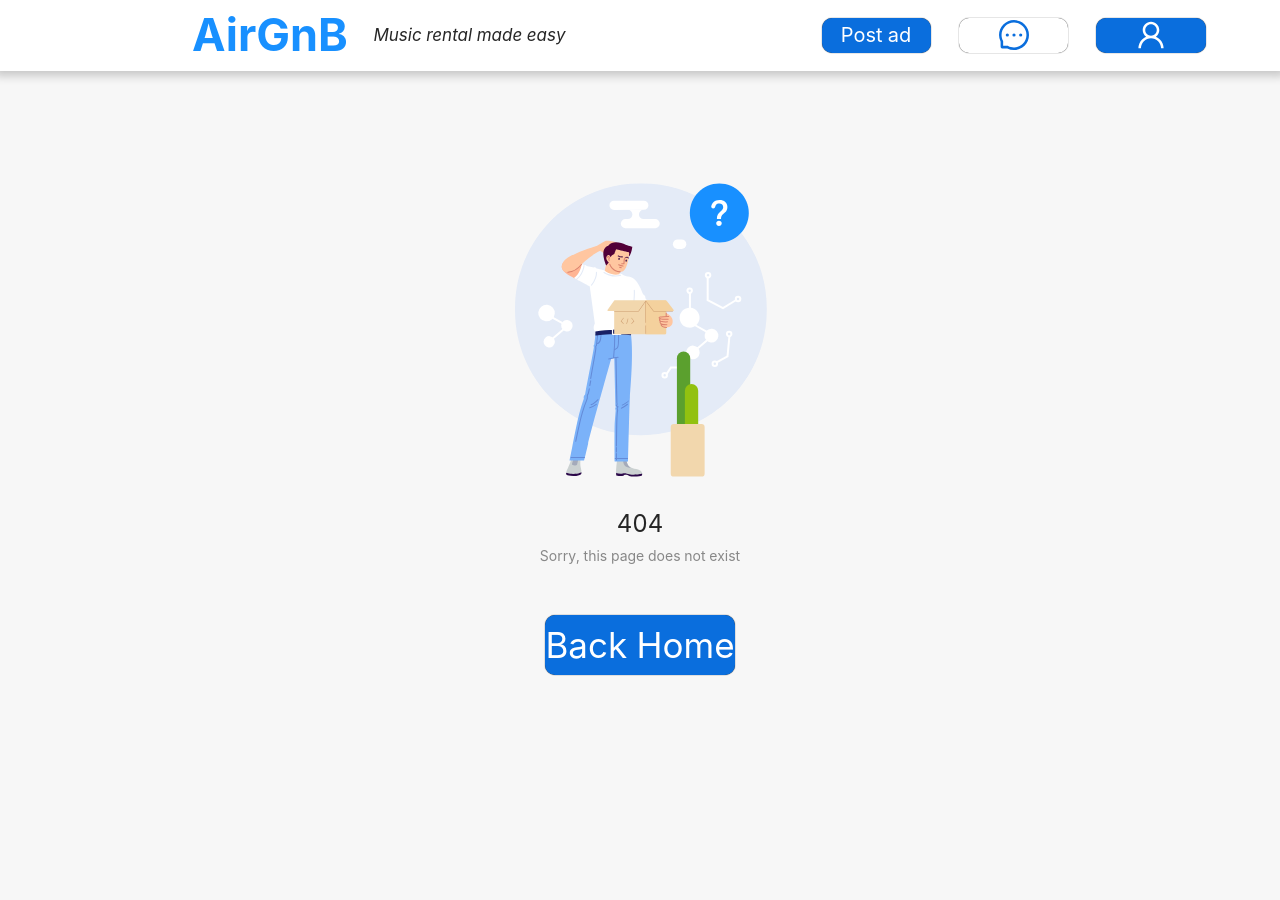
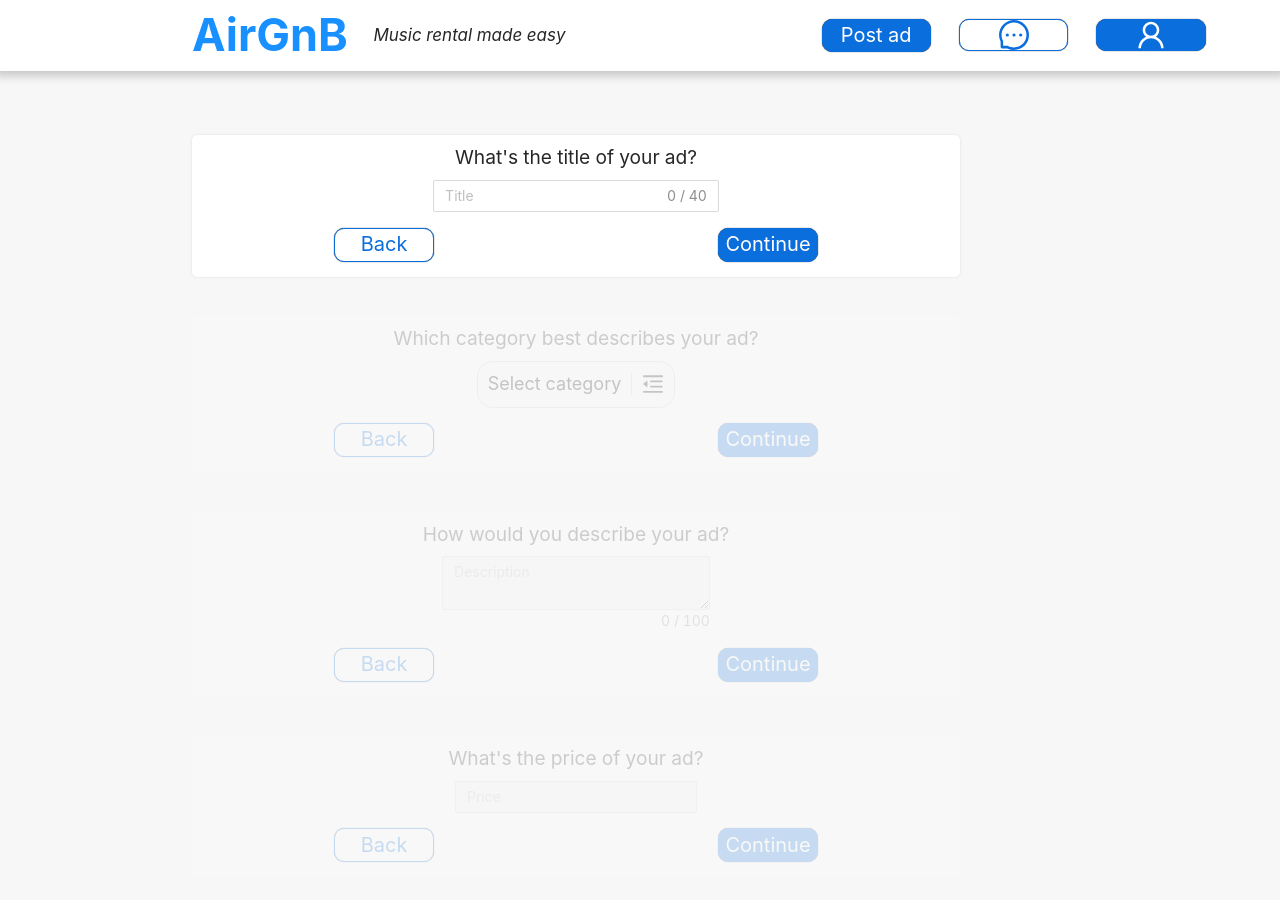
Before and after one commit to leo-dao/AirGnB, a React (Create React App) app in the folder frontend/: page /post-ad in a window 1280 px wide. Before the commit this address had no page. Shown: the top 900 px of the page. Before the commit the page ends 800 px from the top, so only its background shows below. Built offline with nearby package versions, Linux system fonts and the light colour scheme.

Commit message:
Started post-ad page, conditional render of elements

```diff
--- a/frontend/src/App.tsx
+++ b/frontend/src/App.tsx
@@ -10,6 +10,7 @@ import SignIn from './components/Molecules/SignIn';
 import Register from './components/Molecules/Register';
 import Error from './components/Molecules/Error';
 import LoginPage from './components/Pages/LoginPage';
+import PostAd from './components/Pages/PostAd';
 
 function App() {
   return (
@@ -20,8 +21,9 @@ function App() {
         <Route path="/catalog" element={<Catalog data={adData} />} />
         <Route path="/profile/:userId" element={<UserProfile data={userData} ads={adData} />} />
         <Route path="/catalog/:adId" element={<AdProfile data={adData} />} />
-        <Route path="/loginPage" element={<LoginPage />} />
-        <Route path="/signin" element={<SignIn />} />
+        <Route path="/post-ad" element={<PostAd />} />
+        <Route path="/login-page" element={<LoginPage />} />
+        <Route path="/sign-in" element={<SignIn />} />
         <Route path="/register" element={<Register />} />
         <Route path="*" element={<Error msg="" />} />
       </Routes>
--- a/frontend/src/components/Atoms/Button/index.tsx
+++ b/frontend/src/components/Atoms/Button/index.tsx
@@ -7,23 +7,32 @@ interface Props {
     height?: number,
     fontSize?: number,
     backgroundColor?: string,
+    disabled?: boolean,
     color?: string,
+    borderRadius?: number,
     onClick?: () => void,
     goTo?: string,
 }
 
 const Button = (props: Props) => {
 
+    var onClick = props.onClick
+
+    if (props.disabled) {
+        onClick = () => { }
+    }
+
     const style = {
-        borderRadius: "10px",
+        borderRadius: props.borderRadius ? props.borderRadius : "10px",
         display: "flex",
         justifyContent: "center",
         alignItems: "center",
         boxShadow: "0px 0px 1px black",
-        cursor: "pointer",
-        width: `${props.width}%` || "100%",
-        height: props.height || "100%",
+        cursor: props.disabled ? "not-allowed" : "pointer",
+        width: props.width ? `${props.width}%` : "5em",
+        height: props.height ? `${props.width}%` : "1.7em",
         fontSize: props.fontSize,
+        border: "0.8px solid #0A6EDD",
         backgroundColor: props.backgroundColor ? props.backgroundColor : '#0A6EDD',
         color: props.color ? props.color : 'white',
     }
@@ -36,7 +45,7 @@ const Button = (props: Props) => {
         )
     }
     else {
-        button = <div style={style} onClick={props.onClick}> {props.text} {props.component}</div>
+        button = <div style={style} onClick={onClick}> {props.text} {props.component}</div>
     }
 
 
--- a/frontend/src/components/Molecules/DropdownMenu/index.tsx
+++ b/frontend/src/components/Molecules/DropdownMenu/index.tsx
@@ -4,6 +4,7 @@ import { Dropdown } from 'antd';
 interface DropdownProps {
     menu: React.ReactElement;
     button: React.ReactElement;
+    disabled?: boolean;
 }
 
 const DropdownMenu = (props: DropdownProps) => {
@@ -12,6 +13,7 @@ const DropdownMenu = (props: DropdownProps) => {
             overlay={props.menu}
             trigger={['click']}
             placement="bottomCenter"
+            disabled={props.disabled}
         >
             <a onClick={e => e.preventDefault()}>
                 {props.button}
--- a/frontend/src/components/Molecules/SortCategories/index.tsx
+++ b/frontend/src/components/Molecules/SortCategories/index.tsx
@@ -5,6 +5,7 @@ import Categories from "./Categories";
 
 interface Props {
     onClick: (value: string) => void;
+    disabled?: boolean;
     category: string;
     color: string;
 }
@@ -21,7 +22,7 @@ const SortCategories = (props: Props) => {
             border: "1px solid #ccc",
             borderRadius: "15px",
             fontSize: "15px",
-            cursor: "pointer",
+            cursor: props.disabled ? "not-allowed" : "pointer",
         }}>
             <div style={{
                 display: "flex",
@@ -29,13 +30,13 @@ const SortCategories = (props: Props) => {
                 justifyContent: "center",
                 marginLeft: "10px",
                 marginRight: "10px",
-                cursor: "pointer",
+                cursor: props.disabled ? "not-allowed" : "pointer",
                 textAlign: "center",
                 fontSize: "18px",
                 color: props.color,
                 height: "2.5em",
             }}>
-                {props.category === "" ? "Sort by" : props.category}
+                {props.category === "" ? "Select category" : props.category}
             </div>
 
             <div style={{
@@ -55,6 +56,7 @@ const SortCategories = (props: Props) => {
 
     return (
         <DropdownMenu
+            disabled={props.disabled}
             button={sortButton}
             menu={<Categories onClick={props.onClick} />}
         />
--- /dev/null
+++ b/frontend/src/components/Organisms/AdPostBox/index.tsx
@@ -0,0 +1,72 @@
+import React from "react";
+import Button from "../../Atoms/Button";
+
+interface Props {
+    width?: number;
+    height?: number;
+    opacity?: number;
+    continue?: () => void;
+    disabled?: boolean;
+    back?: () => void;
+    title: string;
+    selection: React.ReactNode;
+}
+
+const AdPostBox = (props: Props) => {
+
+    return (
+        <div style={{
+            display: "flex",
+            flexDirection: "column",
+            backgroundColor: "white",
+            borderRadius: "5px",
+            boxShadow: "0px 0px 3px 0px rgba(0,0,0,0.1)",
+            alignItems: "center",
+            marginBottom: "3%",
+            width: props.width ? props.width : "60%",
+            height: props.height ? props.height : "100%",
+            opacity: props.opacity,
+            cursor: props.disabled ? "not-allowed" : "auto",
+            transition: "opacity 0.8s ease-in-out"
+        }}>
+            <div style={{
+                display: "flex",
+                marginTop: "1%",
+                marginBottom: "1%",
+                fontSize: "1.2rem",
+            }}>
+                {props.title}
+            </div>
+            <div style={{
+            }}>
+                {props.selection}
+            </div>
+            <div style={{
+                display: "flex",
+                flexDirection: "row",
+                justifyContent: "space-around",
+                width: "100%",
+                marginTop: "2%",
+                marginBottom: "2%",
+            }}>
+                <Button
+                    text="Back"
+                    disabled={props.disabled}
+                    fontSize={20}
+                    backgroundColor="white"
+                    color="#0A6EDD"
+                    onClick={props.back}
+                />
+                <Button
+                    text="Continue"
+                    disabled={props.disabled}
+                    fontSize={20}
+                    onClick={props.continue}
+                />
+            </div>
+
+        </div>
+    )
+}
+
+export default AdPostBox
--- a/frontend/src/components/Organisms/Header/index.tsx
+++ b/frontend/src/components/Organisms/Header/index.tsx
@@ -11,8 +11,9 @@ const Header = () => {
 
     // fetch userId
     let userId;
-    var account = connected ? `/user/${userId}` : "/loginPage";
+    var account = connected ? `/user/${userId}` : "/login-page";
 
+    var post = connected ? "/post-ad" : "/login-page";
 
     const openChat = () => {
         console.log("Open chat");
@@ -61,7 +62,7 @@ const Header = () => {
 
                 <Button
                     text="Post ad"
-                    goTo='/postAd'
+                    goTo={post}
                     width={100}
                     height={35}
                     fontSize={20}
--- a/frontend/src/components/Pages/LoginPage/index.tsx
+++ b/frontend/src/components/Pages/LoginPage/index.tsx
@@ -21,9 +21,9 @@ const LoginPage = () => {
                 Please
                 <Button
                     text="log into your account"
-                    width={33}
+                    width={35}
                     height={40}
-                    goTo="/signIn" />
+                    goTo="/sign-in" />
                 or
                 <Button
                     text={"create a new one"}
--- /dev/null
+++ b/frontend/src/components/Pages/PostAd/index.tsx
@@ -0,0 +1,103 @@
+import React from "react";
+import AdPostBox from "../../Organisms/AdPostBox";
+import { Input } from 'antd';
+import SortCategories from "../../Molecules/SortCategories";
+
+const PostAd = () => {
+
+    const [category, SetCategory] = React.useState<string>("");
+
+    const Select = (e: any) => {
+        SetCategory(e.key);
+    }
+
+    const [opacity, setOpacity] = React.useState<number>(0.2);
+
+    const [disabled, setDisabled] = React.useState<boolean>(true);
+
+    const Continue = () => {
+        setOpacity(1);
+        setDisabled(false);
+    }
+    const Back = () => {
+        setOpacity(0.3);
+        setDisabled(true);
+    }
+
+    return (
+        <div style={{
+            display: "flex",
+            flexDirection: "column",
+            alignItems: "center",
+            marginLeft: "-5%",
+            width: "100%",
+        }}>
+            <AdPostBox
+                title="What's the title of your ad?"
+                opacity={1}
+                continue={Continue}
+                back={Back}
+                selection={
+                    <Input
+                        placeholder="Title"
+                        showCount={true}
+                        maxLength={40}
+                        style={{ width: "100%" }} />
+                }
+            />
+            <AdPostBox
+                title="Which category best describes your ad?"
+                opacity={opacity}
+                continue={Continue}
+                disabled={disabled}
+                back={Back}
+                selection={
+                    <SortCategories
+                        onClick={Select}
+                        disabled={disabled}
+                        category={category}
+                        color="black"
+                    />
+                }
+            />
+            <AdPostBox
+                title="How would you describe your ad?"
+                opacity={opacity}
+                continue={Continue}
+                disabled={disabled}
+                back={Back}
+                selection={
+                    <Input.TextArea
+                        placeholder="Description"
+                        disabled={disabled}
+                        showCount={true}
+                        maxLength={100}
+                        style={{ width: "100%" }} />
+                }
+            />
+            <AdPostBox
+                title="What's the price of your ad?"
+                opacity={opacity}
+                continue={Continue}
+                disabled={disabled}
+                back={Back}
+                selection={
+                    <Input
+                        placeholder="Price"
+                        disabled={disabled}
+                        style={{ width: "100%" }} />
+                }
+            />
+
+        </div>
+    )
+}
+
+{/* provide ad title first
+provide category out of choices
+provide description
+provide price
+provide photos */}
+
+
+export default PostAd;
```
